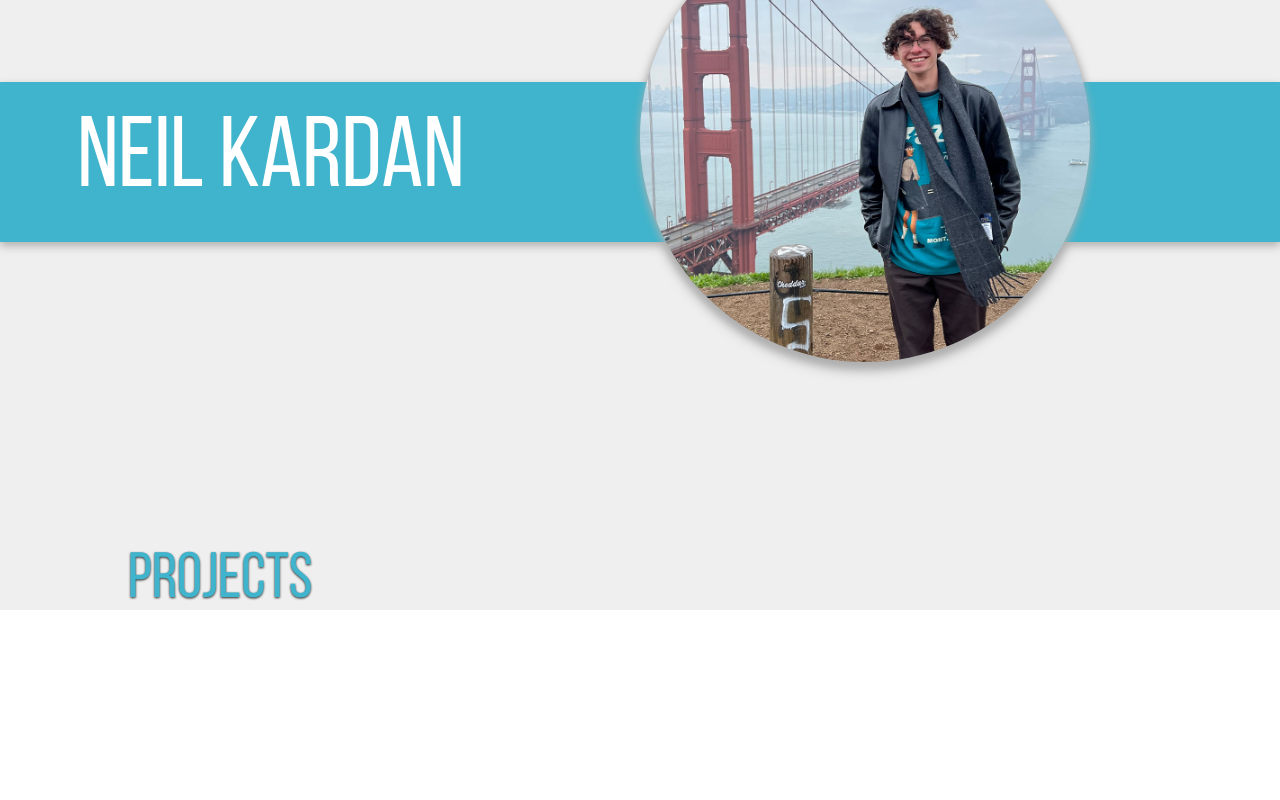
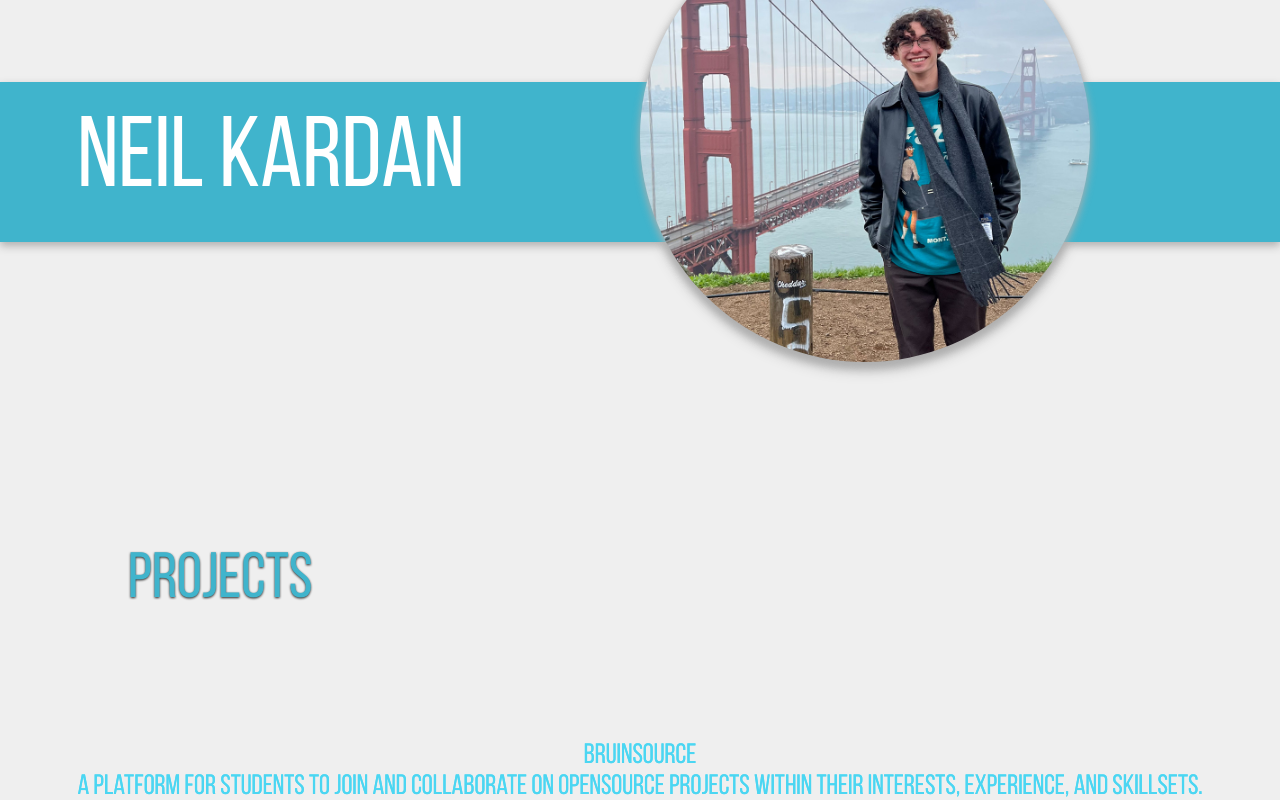
Before and after one commit to neilkrdn/neilkrd-web-2021, a React (Create React App) app: page / in a window 1280 px wide. Shown: the part 192-992 px from the top of the page. Before the commit the page ends 930 px from the top, so only its background shows below. Built offline with nearby package versions, Linux system fonts and the light colour scheme.

Commit message:
Implementing projects section

```diff
--- a/package.json
+++ b/package.json
@@ -2,6 +2,7 @@
   "name": "neilkrdn-site",
   "version": "0.1.0",
   "private": true,
+  "homepage": "https://neilkardan.com",
   "dependencies": {
     "@emotion/react": "^11.7.1",
     "@emotion/styled": "^11.6.0",
@@ -23,6 +24,8 @@
   },
   "scripts": {
     "start": "react-scripts start",
+    "predeploy": "npm run build",
+    "deploy": "gh-pages -d build",
     "build": "react-scripts build",
     "test": "react-scripts test",
     "eject": "react-scripts eject"
@@ -44,5 +47,8 @@
       "last 1 firefox version",
       "last 1 safari version"
     ]
+  },
+  "devDependencies": {
+    "gh-pages": "^3.2.3"
   }
 }
--- a/src/App.css
+++ b/src/App.css
@@ -76,3 +76,9 @@
   color: #40B4CC;
   filter: drop-shadow(0px 1px 1px #272727)
 }
+.App .project
+{
+  font-size:28px;
+  color: #4BD6F2;
+  filter: drop-shadow(0px 0px 0px)
+}
--- a/src/App.js
+++ b/src/App.js
@@ -19,6 +19,16 @@ function App() {
         <div className="headcard">
           Projects
         </div>
+          <div className="project">
+
+              <div className="projectIcon">
+                  BruinSource
+              </div>
+              <div className="projectDescription">
+                  A platform for students to join and collaborate on OpenSource projects within their interests,
+                  experience, and skillsets.
+              </div>
+        </div>
     </div>
 
   );
```
Also changed, not shown: src/index.css (line endings or trailing spaces), 1 other file (tests, documents, lock files or other folders).
